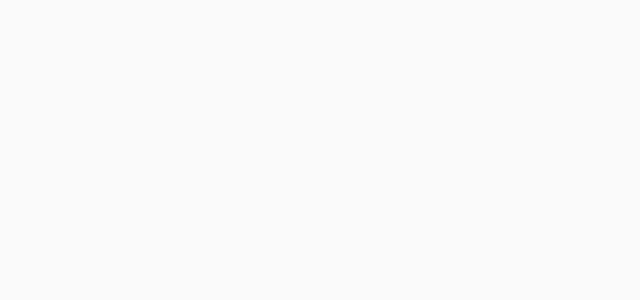
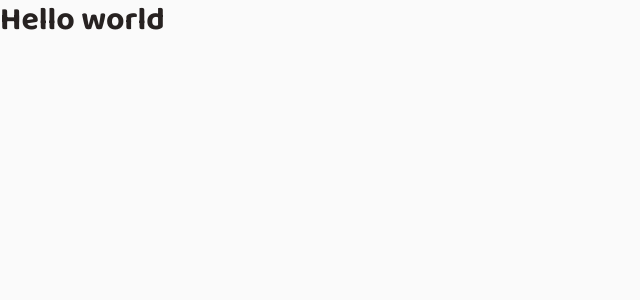
Before and after one commit to MartinGBB/coffee-delivery, a React (Vite) app: page / in a window 1280 px wide. Shown: the top 300 px of the page, without its empty margins (0-640 px from the left). Built offline with nearby package versions, Linux system fonts and the light colour scheme.

Commit message:
fix: coloca retorno no componente de rotas

```diff
--- a/src/components/Router.tsx
+++ b/src/components/Router.tsx
@@ -1,7 +1,9 @@
 import { Route, Routes } from 'react-router-dom'
 
 export function Router() {
-  ;<Routes>
-    <Route path="/" element={<h1>Hello world</h1>} />
-  </Routes>
+  return (
+    <Routes>
+      <Route path="/" element={<h1>Hello world</h1>} />
+    </Routes>
+  )
 }
```
